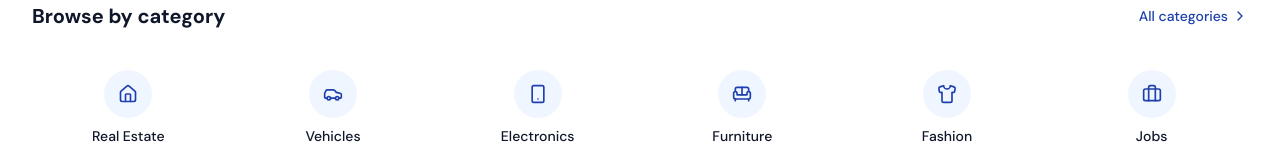
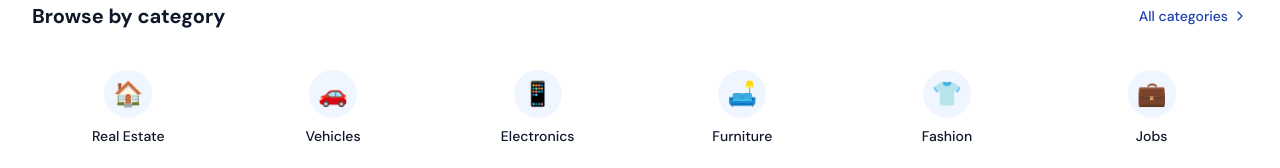
Before and after one commit to Yvan2XEro/bns-v2, a Next.js app in the folder packages/web/: page / in a window 1280 px wide. Shown: the part 587-755 px from the top of the page. Built offline with nearby package versions, Linux system fonts and the light colour scheme; no server answers.

Commit message:
feat: category images display

```diff
--- a/packages/web/src/app/page.tsx
+++ b/packages/web/src/app/page.tsx
@@ -1,25 +1,20 @@
 import {
 	ArrowRight,
 	BadgeCheck,
-	Briefcase,
 	Camera,
-	Car,
 	ChevronRight,
 	Clock,
-	Home,
 	MapPin,
 	MessageSquare,
 	Search,
 	Shield,
-	Shirt,
-	Smartphone,
-	Sofa,
 	Star,
 	Tag,
 	Users,
 	Zap,
 } from "lucide-react";
 import Link from "next/link";
+import { CategoryIcon } from "~/components/category-icon";
 import { RotatingText } from "~/components/home/rotating-text";
 import { ListingGrid } from "~/components/listing/listing-card";
 import { Button } from "~/components/ui/button";
@@ -28,7 +23,7 @@ import type { Category, Favorite, Listing } from "~/types";
 
 async function getCategories(): Promise<Category[]> {
 	try {
-		const res = await serverFetch("/api/public/categories");
+		const res = await serverFetch("/api/public/categories?depth=1");
 		if (!res.ok) return [];
 		const data = await res.json();
 		return data.categories || [];
@@ -84,25 +79,59 @@ export default async function HomePage() {
 			getUserFavoriteIds(),
 		]);
 
-	const defaultCategories = [
-		{ name: "Real Estate", slug: "real-estate", icon: Home },
-		{ name: "Vehicles", slug: "vehicles", icon: Car },
-		{ name: "Electronics", slug: "electronics", icon: Smartphone },
-		{ name: "Furniture", slug: "furniture", icon: Sofa },
-		{ name: "Fashion", slug: "fashion", icon: Shirt },
-		{ name: "Jobs", slug: "jobs", icon: Briefcase },
+	const defaultCategories: Category[] = [
+		{
+			id: "real-estate",
+			name: "Real Estate",
+			slug: "real-estate",
+			icon: "🏠",
+			createdAt: "",
+			updatedAt: "",
+		},
+		{
+			id: "vehicles",
+			name: "Vehicles",
+			slug: "vehicles",
+			icon: "🚗",
+			createdAt: "",
+			updatedAt: "",
+		},
+		{
+			id: "electronics",
+			name: "Electronics",
+			slug: "electronics",
+			icon: "📱",
+			createdAt: "",
+			updatedAt: "",
+		},
+		{
+			id: "furniture",
+			name: "Furniture",
+			slug: "furniture",
+			icon: "🛋️",
+			createdAt: "",
+			updatedAt: "",
+		},
+		{
+			id: "fashion",
+			name: "Fashion",
+			slug: "fashion",
+			icon: "👕",
+			createdAt: "",
+			updatedAt: "",
+		},
+		{
+			id: "jobs",
+			name: "Jobs",
+			slug: "jobs",
+			icon: "💼",
+			createdAt: "",
+			updatedAt: "",
+		},
 	];
 
 	const displayCategories =
-		categories.length > 0
-			? categories.slice(0, 6)
-			: defaultCategories.map((c) => ({
-					...c,
-					id: 0,
-					active: true,
-					createdAt: "",
-					updatedAt: "",
-				}));
+		categories.length > 0 ? categories.slice(0, 6) : defaultCategories;
 
 	return (
 		<div className="flex flex-col">
@@ -207,25 +236,20 @@ export default async function HomePage() {
 						</Link>
 					</div>
 					<div className="grid grid-cols-3 gap-3 sm:grid-cols-6">
-						{displayCategories.map((category) => {
-							const Icon =
-								defaultCategories.find((c) => c.slug === category.slug)?.icon ||
-								Home;
-							return (
+						{displayCategories.map((category) => (
 							<Link
 								key={category.id || category.slug}
 								href={`/search?category=${category.id || category.slug}`}
 								className="group hover:-translate-y-1 flex flex-col items-center gap-2 rounded-xl p-4 transition-all duration-200 hover:bg-[#F0F4FF] active:scale-95"
 							>
-									<div className="flex h-12 w-12 items-center justify-center rounded-full bg-[#EFF6FF] transition-all duration-200 group-hover:scale-110 group-hover:bg-[#DBEAFE] group-hover:shadow-blue-500/10 group-hover:shadow-md">
-										<Icon className="h-5 w-5 text-[#1E40AF]" />
+								<div className="transition-all duration-200 group-hover:scale-110 group-hover:shadow-blue-500/10 group-hover:shadow-md">
+									<CategoryIcon category={category} size={48} />
 								</div>
 								<span className="text-center font-medium text-[#0F172A] text-xs sm:text-sm">
 									{category.name}
 								</span>
 							</Link>
-							);
-						})}
+						))}
 					</div>
 				</div>
 			</section>
--- /dev/null
+++ b/packages/web/src/components/category-icon.tsx
@@ -0,0 +1,71 @@
+import type { Category, Media } from "~/types";
+
+interface CategoryIconProps {
+	category: Category;
+	size?: number;
+	className?: string;
+}
+
+function getCategoryImage(category: Category): string | null {
+	if (!category.image) return null;
+	if (typeof category.image === "string") return null;
+	return (category.image as Media).url ?? null;
+}
+
+export function CategoryIcon({
+	category,
+	size = 48,
+	className,
+}: CategoryIconProps) {
+	const imageUrl = getCategoryImage(category);
+
+	if (imageUrl) {
+		return (
+			<div
+				className={`overflow-hidden rounded-full ${className ?? ""}`}
+				style={{ width: size, height: size }}
+			>
+				{/* biome-ignore lint/performance/noImgElement: simple category thumbnail */}
+				<img
+					src={imageUrl}
+					alt={category.name}
+					width={size}
+					height={size}
+					className="h-full w-full object-cover"
+				/>
+			</div>
+		);
+	}
+
+	if (category.icon) {
+		return (
+			<div
+				className={`flex items-center justify-center rounded-full bg-[#EFF6FF] ${className ?? ""}`}
+				style={{ width: size, height: size }}
+			>
+				<span
+					style={{ fontSize: size * 0.5 }}
+					role="img"
+					aria-label={category.name}
+				>
+					{category.icon}
+				</span>
+			</div>
+		);
+	}
+
+	return (
+		<div
+			className={`flex items-center justify-center rounded-full bg-[#EFF6FF] ${className ?? ""}`}
+			style={{ width: size, height: size }}
+		>
+			<span
+				style={{ fontSize: size * 0.5 }}
+				role="img"
+				aria-label={category.name}
+			>
+				📦
+			</span>
+		</div>
+	);
+}
```
Lines whose indentation alone changed are shown as unchanged.
